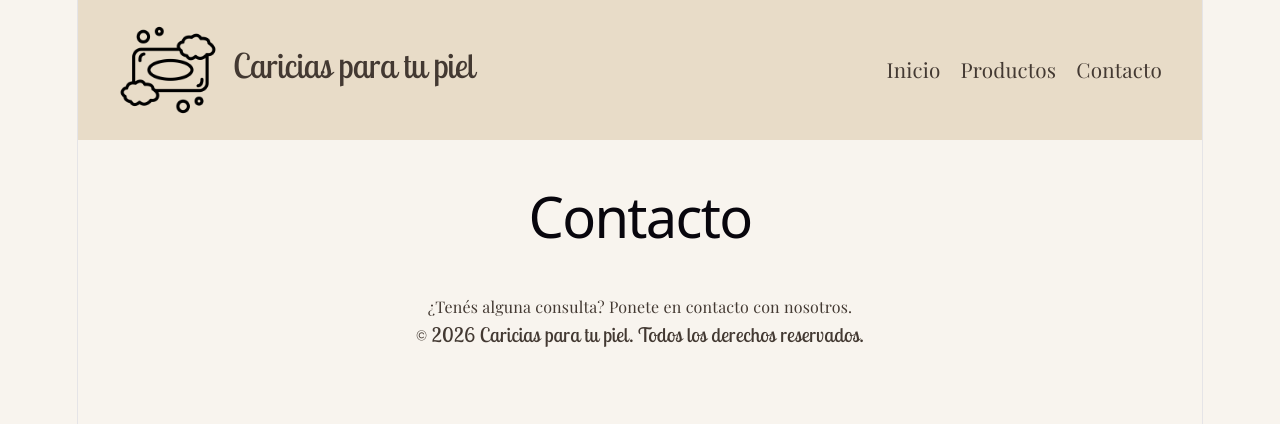
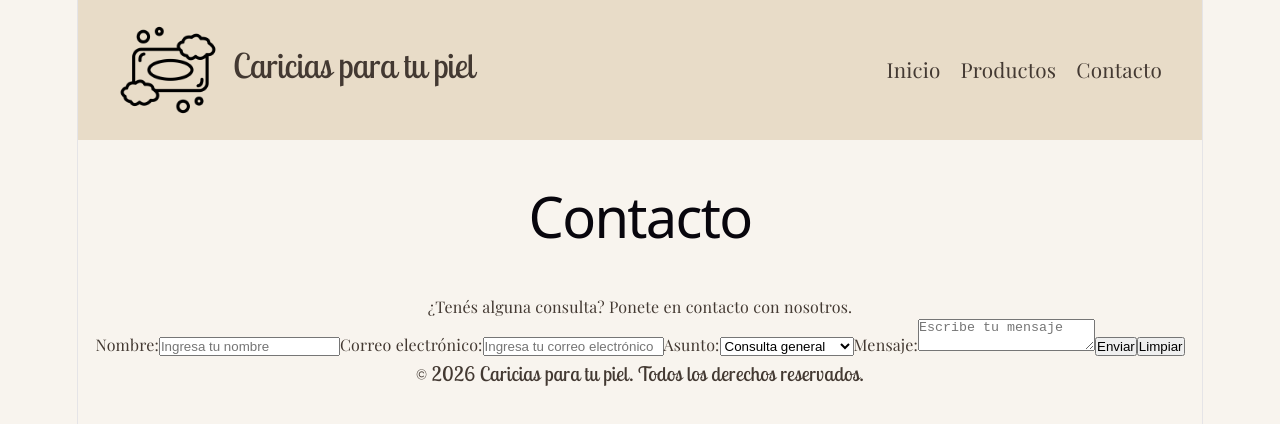
Before and after one commit to Puccii0/Caricias-para-tu-piel-react, a React (Vite) app: page /contacto in a window 1280 px wide. Shown: the top 424 px of the page. Built offline with nearby package versions, Linux system fonts and the light colour scheme.

Commit message:
Ya realice el formulario y funca todo bien

```diff
--- /dev/null
+++ b/src/hooks/useForm.js
@@ -0,0 +1,19 @@
+import {useState} from 'react';
+
+function useForm(initialValues) {
+  const [valores, setValores] = useState(initialValues)
+
+  const manejarCambio = (e) => {
+    const { name, value } = e.target
+    console.log('Manejando cambio en el campo:', name, 'con valor:', value)
+    setValores({ ...valores, [name]: value })
+    }
+
+const limpiarFormulario = () => {
+    setValores(initialValues)
+  }
+
+  return { valores, manejarCambio, limpiarFormulario }
+}
+
+export default useForm
--- a/src/pages/Contacto.jsx
+++ b/src/pages/Contacto.jsx
@@ -1,9 +1,78 @@
+import useForm from '../hooks/useForm'
+
 function Contacto() {
+ const { valores, manejarCambio, limpiarFormulario } = useForm({
+    nombre: '',
+    email: '',
+    asunto: 'consulta',
+    mensaje: '',
+  })
+
+   const manejarEnvio = (e) => {
+    e.preventDefault()
+    console.log('Datos enviados:', valores)
+    limpiarFormulario()
+  }
+
+
   return (
     <main>
       <h1>Contacto</h1>
       <p>¿Tenés alguna consulta? Ponete en contacto con nosotros.</p>
+
+    <form onSubmit={manejarEnvio}>
+
+  <label htmlFor="nombre">Nombre:</label>
+  <input
+  type="text"
+  id="nombre"
+  name="nombre"
+  placeholder="Ingresa tu nombre"
+  value={valores.nombre}
+  onChange={manejarCambio}
+  required
+/>
+
+  <label htmlFor="email">Correo electrónico:</label>
+  <input
+  type="email"
+  id="email"
+  name="email"
+  placeholder="Ingresa tu correo electrónico"
+  value={valores.email}
+  onChange={manejarCambio}
+  required
+/>
+
+  <label htmlFor="asunto">Asunto:</label>
+  <select
+    name="asunto"
+    id="asunto"
+    value={valores.asunto}
+    onChange={manejarCambio}
+  >
+    <option value="consulta">Consulta general</option>
+    <option value="stock">Consulta de stock</option>
+    <option value="pedido">Realizar un pedido</option>
+  </select>
+
+  <label htmlFor="mensaje">Mensaje:</label>
+  <textarea
+  id="mensaje"
+  name="mensaje"
+  placeholder="Escribe tu mensaje"
+  value={valores.mensaje}
+  onChange={manejarCambio}
+  required
+></textarea>
+
+  <button type="submit">Enviar</button>
+  <button type="button" onClick={limpiarFormulario}>Limpiar</button>
+
+</form>
+
     </main>
+
   )
 }
 
```
